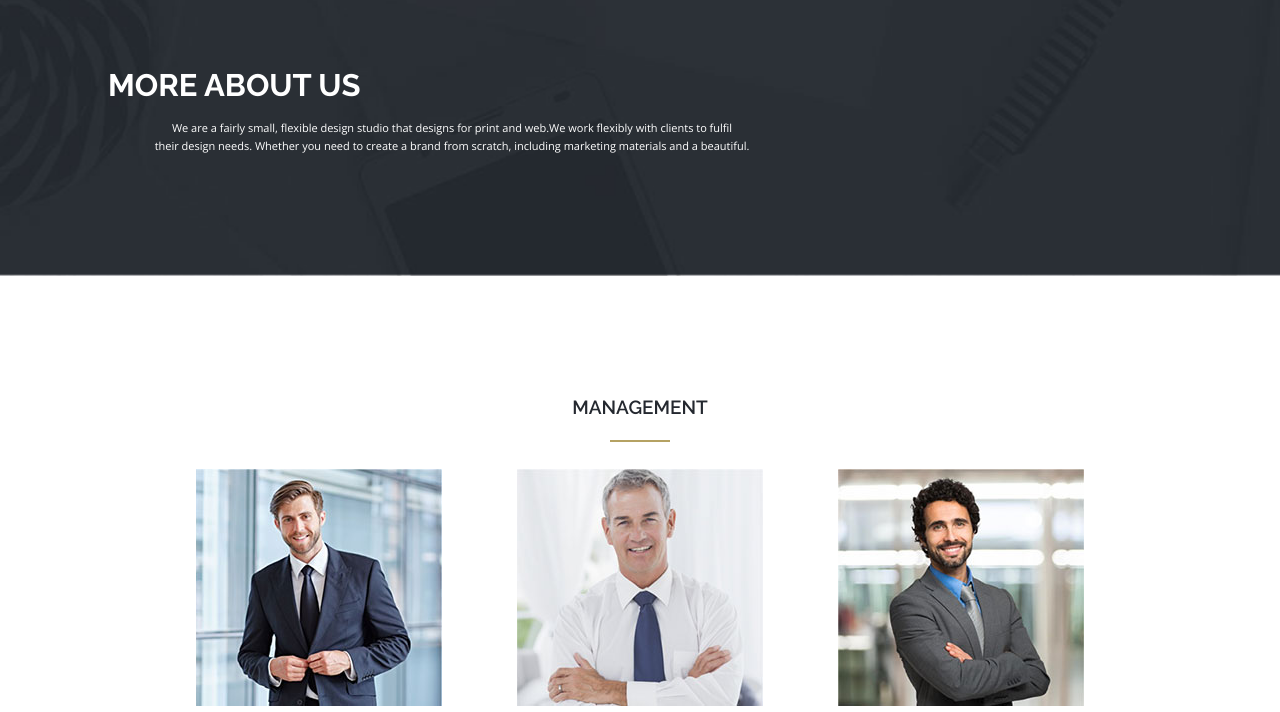
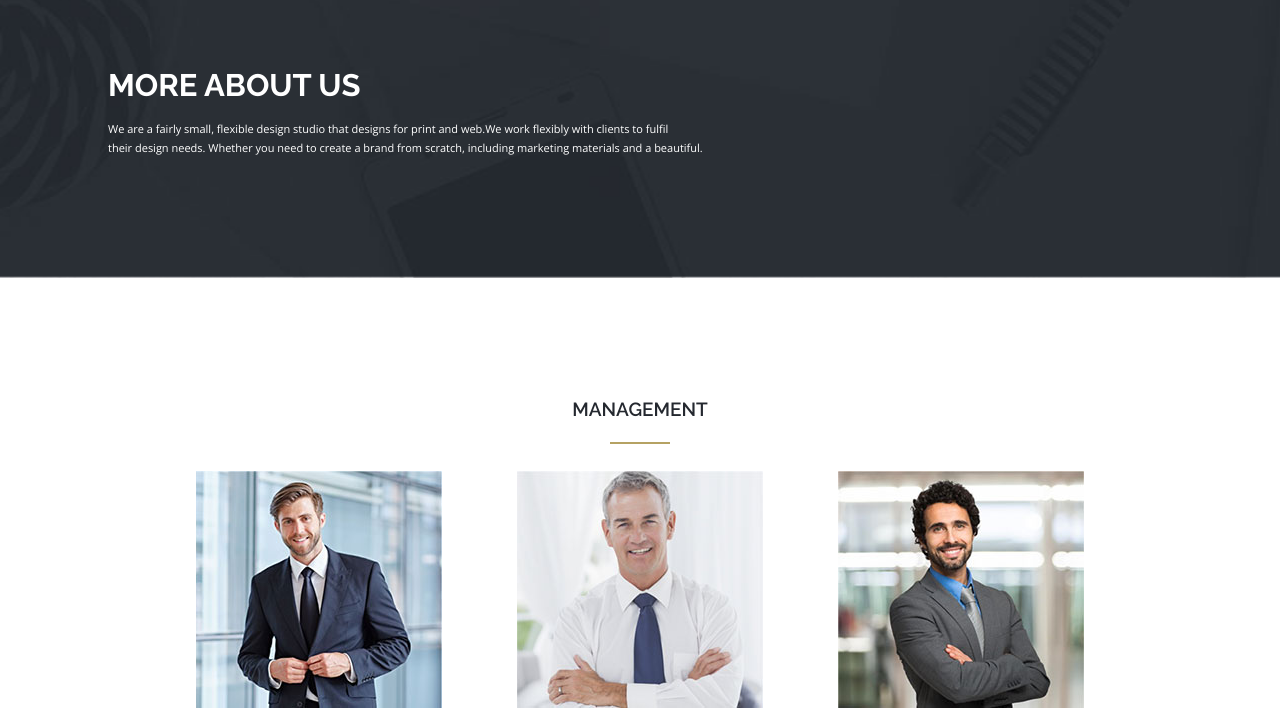
Before and after one commit to Anastasia-Ginger/Fapor, a plain HTML site: page index.html in a window 1280 px wide. Shown: the part 88-800 px from the top of the page. Drawn offline with nearby package versions, Linux system fonts and the light colour scheme.

Commit message:
change p in "about us"

```diff
--- a/css/style.css
+++ b/css/style.css
@@ -82,13 +82,6 @@ h2:after {
     width: 60px;
     margin: auto;
     margin-top: 22px
-}
-.about_us p {
-    font-family: 'Open Sans', sans-serif;
-    font-weight: 400;
-    font-size: 11px;
-    line-height: 18px;
-    color: #ffffff;
 }
 .management {
     padding-top: 120px;
@@ -198,6 +191,11 @@ p {
     line-height: 19px;
     margin-bottom: 36px;
 }
+.about_us p {
+    font-weight: 400;
+    color: #ffffff;
+    text-align: left;
+}
 .owl-nav .owl-prev {
     position: absolute;
     left: -430px;
```
Also changed, not shown: css/madia-queries.css (added).
